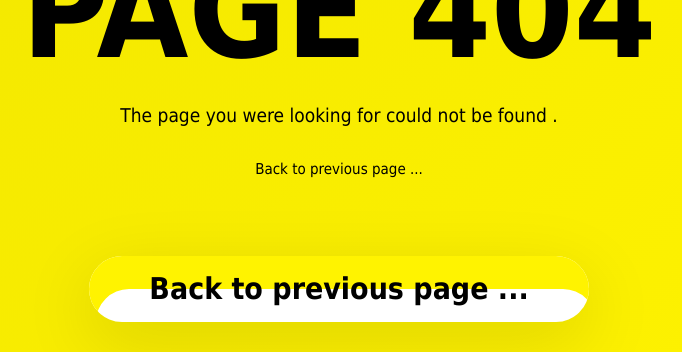
After one commit to LeraBalzhieva/online-shop, a PHP site: page /404.php in a window 1280 px wide. The commit adds this page. Shown: the part 448-800 px from the top of the page, without its empty margins (301-983 px from the left). Run offline with PHP 8.4, Linux system fonts and the light colour scheme; some libraries are stand-ins or nearby versions; some web fonts are replaced.

```diff
--- a/docker-compose.yml
+++ b/docker-compose.yml
@@ -3,7 +3,7 @@ services:
    web:
      image: nginx
      volumes:
-       - './src/public:/var/www/html'
+       - '.:/var/www/html'
        - './docker/nginx/conf.d/default.conf:/etc/nginx/conf.d/default.conf'
      ports:
        - "81:80"
@@ -11,9 +11,9 @@ services:
    php-fpm:
      build: ./docker
      volumes:
-       -
-       - './src/public:/var/www/html'
 
+       - '.:/var/www/html'
+       - './docker/php/xdebug.ini:/usr/local/etc/php/conf.d/docker-php-ext-xdebug.ini'
    db:
      image: postgres:14.1
      environment:
--- a/docker/php/xdebug.ini
+++ b/docker/php/xdebug.ini
@@ -0,0 +1,6 @@
+zend_extension=xdebug
+
+[xdebug]
+xdebug.mode=develop,debug
+xdebug.client_host=172.17.0.1
+xdebug.start_with_request=yes
--- /dev/null
+++ b/src/public/404.php
@@ -0,0 +1,102 @@
+<!DOCTYPE html>
+<html lang="en" >
+
+<head>
+    <meta charset="UTF-8">
+    <title>market-wp.com</title>
+
+    <link rel="stylesheet" href="https://cdnjs.cloudflare.com/ajax/libs/normalize/5.0.0/normalize.min.css">
+
+</head>
+
+<body>
+
+<div id='oopss'>
+    <div id='error-text'>
+        <img src="https://cdn.rawgit.com/ahmedhosna95/upload/1731955f/sad404.svg" alt="404">
+        <span>404 PAGE</span>
+        <p class="p-a">
+            . The page you were looking for could not be found</p>
+        <p class="p-b">
+            ... Back to previous page
+        </p>
+        <a href='#' class="back">... Back to previous page</a>
+    </div>
+</div>
+
+
+
+</body>
+
+</html>
+
+<style>
+
+    #oopss {
+        background: linear-gradient(-45deg, #fff300, #efe400);
+        position: fixed;
+        left: 0px;
+        top: 0;
+        width: 100%;
+        height: 100%;
+        line-height: 1.5em;
+        z-index: 9999;
+    }
+    #oopss #error-text {
+        font-size: 40px;
+        display: flex;
+        flex-direction: column;
+        align-items: center;
+        font-family: 'Shabnam', Tahoma, sans-serif;
+        color: #000;
+        direction: rtl;
+    }
+    #oopss #error-text img {
+        margin: 85px auto 20px;
+        height: 342px;
+    }
+    #oopss #error-text span {
+        position: relative;
+        font-size: 3.3em;
+        font-weight: 900;
+        margin-bottom: 50px;
+    }
+    #oopss #error-text p.p-a {
+        font-size: 19px;
+        margin: 30px 0 15px 0;
+    }
+    #oopss #error-text p.p-b {
+        font-size: 15px;
+    }
+    #oopss #error-text .back {
+        background: #fff;
+        color: #000;
+        font-size: 30px;
+        text-decoration: none;
+        margin: 2em auto 0;
+        padding: .7em 2em;
+        border-radius: 500px;
+        box-shadow: 0 20px 70px 4px rgba(0, 0, 0, 0.1), inset 7px 33px 0 0px #fff300;
+        font-weight: 900;
+        transition: all 300ms ease;
+    }
+    #oopss #error-text .back:hover {
+        -webkit-transform: translateY(-13px);
+        transform: translateY(-13px);
+        box-shadow: 0 35px 90px 4px rgba(0, 0, 0, 0.3), inset 0px 0 0 3px #000;
+    }
+
+    @font-face {
+        font-family: Shabnam;
+        src: url("https://cdn.rawgit.com/ahmedhosna95/upload/ba6564f8/fonts/Shabnam/Shabnam-Bold.eot");
+        src: url("https://cdn.rawgit.com/ahmedhosna95/upload/ba6564f8/fonts/Shabnam/Shabnam-Bold.eot?#iefix") format("embedded-opentype"), url("https://cdn.rawgit.com/ahmedhosna95/upload/ba6564f8/fonts/Shabnam/Shabnam-Bold.woff") format("woff"), url("https://cdn.rawgit.com/ahmedhosna95/upload/ba6564f8/fonts/Shabnam/Shabnam-Bold.woff2") format("woff2"), url("https://cdn.rawgit.com/ahmedhosna95/upload/ba6564f8/fonts/Shabnam/Shabnam-Bold.ttf") format("truetype");
+        font-weight: bold;
+    }
+    @font-face {
+        font-family: Shabnam;
+        src: url("https://cdn.rawgit.com/ahmedhosna95/upload/ba6564f8/fonts/Shabnam/Shabnam.eot");
+        src: url("https://cdn.rawgit.com/ahmedhosna95/upload/ba6564f8/fonts/Shabnam/Shabnam.eot?#iefix") format("embedded-opentype"), url("https://cdn.rawgit.com/ahmedhosna95/upload/ba6564f8/fonts/Shabnam/Shabnam.woff") format("woff"), url("https://cdn.rawgit.com/ahmedhosna95/upload/ba6564f8/fonts/Shabnam/Shabnam.woff2") format("woff2"), url("https://cdn.rawgit.com/ahmedhosna95/upload/ba6564f8/fonts/Shabnam/Shabnam.ttf") format("truetype");
+        font-weight: normal;
+    }
+
+</style>
--- a/src/public/get_registration.php
+++ b/src/public/registration/form/get_registration.php
@@ -1,5 +1,5 @@
 
-<form action="handle_registration.php" method="POST">
+<form action="../handler/handle_registration.php" method="POST">
     <div class="container">
         <h1>Register</h1>
         <p>Please fill in this form to create an account.</p>
```
Also changed, not shown: src/public/catalog.php (added, +79 -0 lines), src/public/get_login.php (added, +106 -0 lines), src/public/handle_login.php (added, +43 -0 lines), src/public/handle_registration.php (deleted, +0 -57 lines), src/public/index.php (+45 -1 lines), src/public/main.php (added, +9 -0 lines), src/public/registration/handler/handle_registration.php (added, +63 -0 lines), 2 other files.
